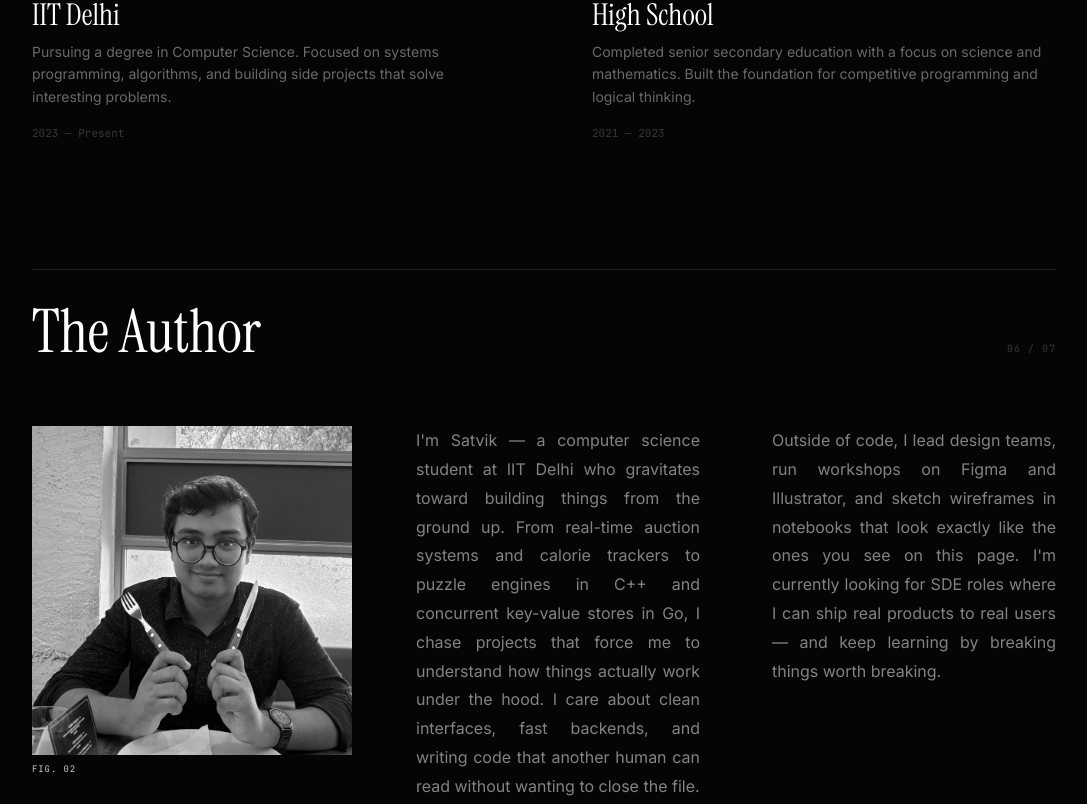
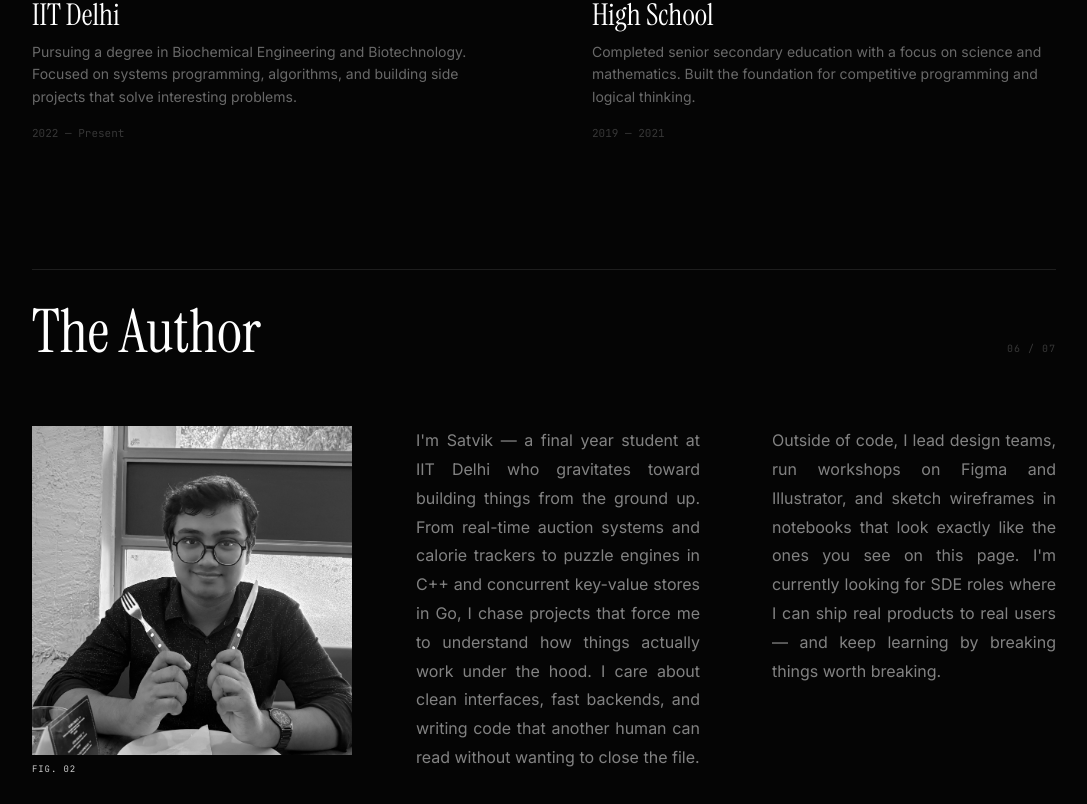
Before and after one commit to Satvikdeep/portfolio, a Next.js app: page / in a window 1280 px wide. Shown: the part 3416-4220 px from the top of the page, without its empty margins (96-1183 px from the left). Built offline with nearby package versions, Linux system fonts and the light colour scheme.

Commit message:
made some chanages to content

```diff
--- a/src/app/page.tsx
+++ b/src/app/page.tsx
@@ -409,7 +409,7 @@ export default function Home() {
       </section>
 
       {/* ═══════════════════════════════════════ */}
-      {/* EDUCATION (moved after Tech Stack)      */}
+      {/* EDUCATION*/}
       {/* ═══════════════════════════════════════ */}
       <section className="mt-32">
         <div className="border-t border-white/10 pt-8">
--- a/src/data/portfolio.ts
+++ b/src/data/portfolio.ts
@@ -125,21 +125,21 @@ export const education: Education[] = [
     {
         label: "College",
         institution: "IIT Delhi",
-        desc: "Pursuing a degree in Computer Science. Focused on systems programming, algorithms, and building side projects that solve interesting problems.",
-        period: "2023 — Present",
+        desc: "Pursuing a degree in Biochemical Engineering and Biotechnology. Focused on systems programming, algorithms, and building side projects that solve interesting problems.",
+        period: "2022 — Present",
     },
     {
         label: "Senior Secondary",
         institution: "High School",
         desc: "Completed senior secondary education with a focus on science and mathematics. Built the foundation for competitive programming and logical thinking.",
-        period: "2021 — 2023",
+        period: "2019 — 2021",
     },
 ];
 
 // ── About / The Author ─────────────────────
 
 export const aboutParagraphs = [
-    "I'm Satvik — a computer science student at IIT Delhi who gravitates toward building things from the ground up. From real-time auction systems and calorie trackers to puzzle engines in C++ and concurrent key-value stores in Go, I chase projects that force me to understand how things actually work under the hood. I care about clean interfaces, fast backends, and writing code that another human can read without wanting to close the file.",
+    "I'm Satvik — a final year student at IIT Delhi who gravitates toward building things from the ground up. From real-time auction systems and calorie trackers to puzzle engines in C++ and concurrent key-value stores in Go, I chase projects that force me to understand how things actually work under the hood. I care about clean interfaces, fast backends, and writing code that another human can read without wanting to close the file.",
     "Outside of code, I lead design teams, run workshops on Figma and Illustrator, and sketch wireframes in notebooks that look exactly like the ones you see on this page. I'm currently looking for SDE roles where I can ship real products to real users — and keep learning by breaking things worth breaking.",
 ];
 
```
